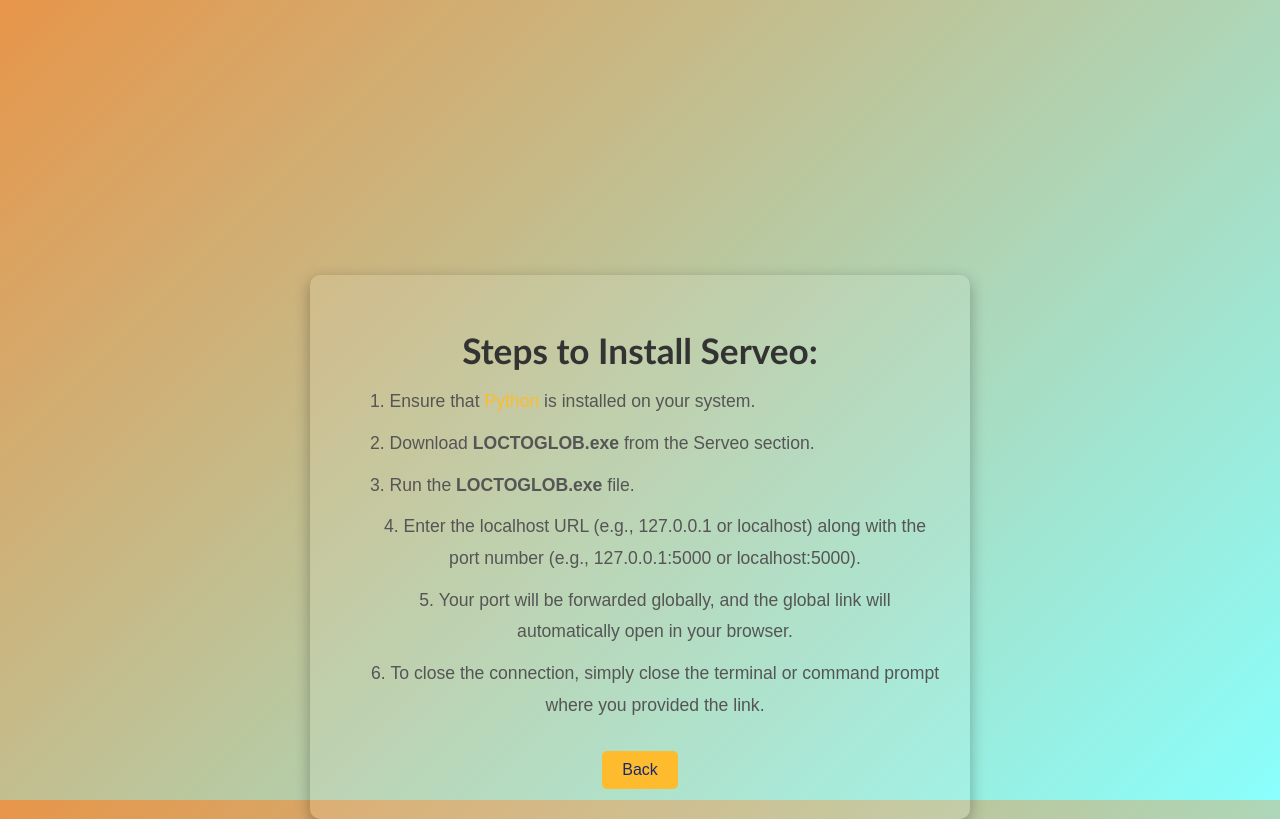
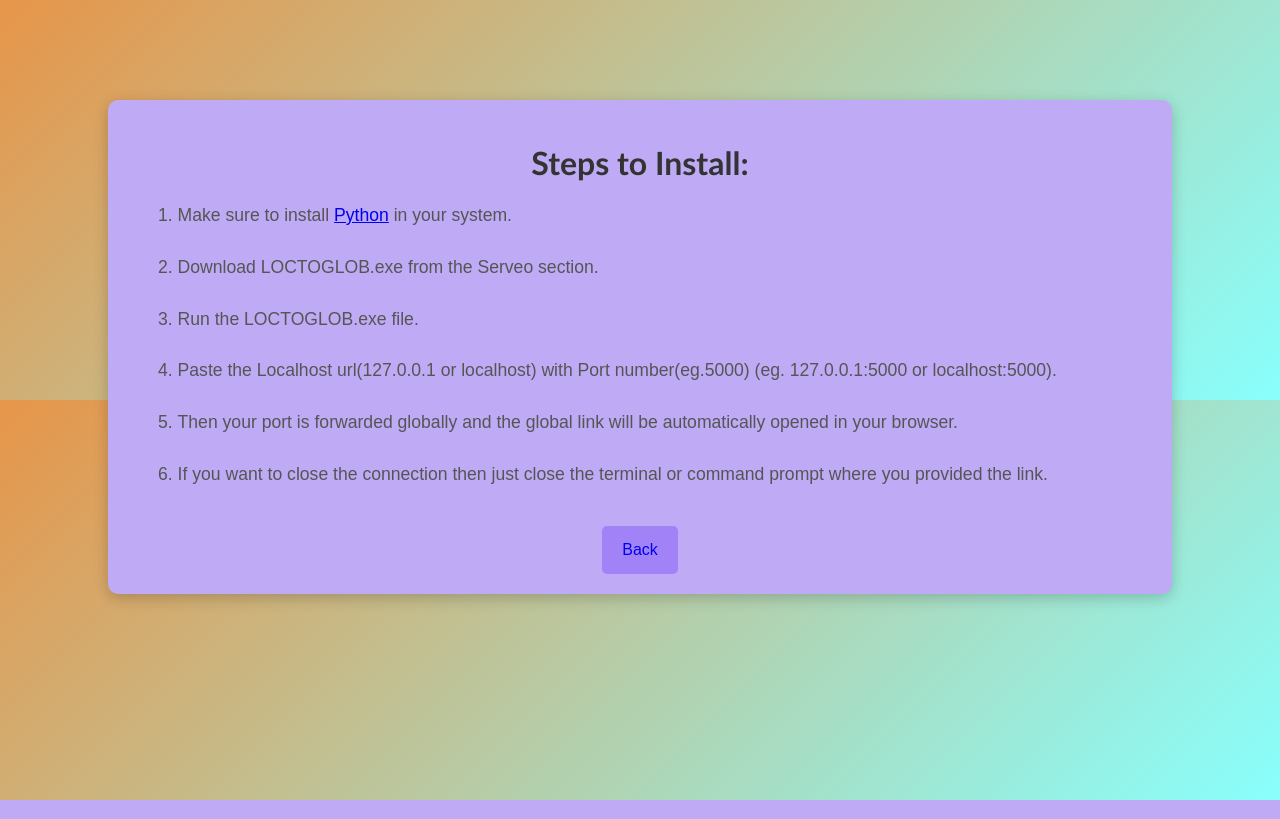
Before and after one commit to MUNEESH08/220701175-CS19542-IP-Project, a Flask app: page /serveo in a window 1280 px wide. Run offline with Flask 2, Linux system fonts and the light colour scheme.

Commit message:
Update serveo.html

```diff
--- a/templates/serveo.html
+++ b/templates/serveo.html
@@ -1,79 +1,20 @@
 <!DOCTYPE html>
-<html lang="en">
+<html>
   <head>
-    <meta charset="UTF-8">
-    <meta name="viewport" content="width=device-width, initial-scale=1.0">
-    <title>Serveo Installation Guide</title>
+    <title>Serveo</title>
     <link rel="stylesheet" href="/static/styles.css" />
-    <style>
-      body {
-        font-family: 'Poppins', sans-serif;
-        background: linear-gradient(45deg, #1a2a6c, #b21f1f, #fdbb2d);
-        color: #fff;
-        display: flex;
-        justify-content: center;
-        align-items: center;
-        min-height: 100vh;
-        margin: 0;
-      }
-      .container {
-        background: rgba(255, 255, 255, 0.1);
-        padding: 30px;
-        border-radius: 10px;
-        box-shadow: 0 5px 15px rgba(0, 0, 0, 0.3);
-        max-width: 600px;
-        width: 100%;
-      }
-      .title {
-        text-align: center;
-        font-size: 2.2em;
-        margin-bottom: 20px;
-      }
-      ol {
-        line-height: 1.8;
-        margin-bottom: 20px;
-      }
-      li {
-        margin-bottom: 10px;
-      }
-      a {
-        color: #fdbb2d;
-        text-decoration: none;
-      }
-      a:hover {
-        color: #fff;
-      }
-      button {
-        background-color: #fdbb2d;
-        color: #1a2a6c;
-        border: none;
-        padding: 10px 20px;
-        font-size: 1em;
-        border-radius: 5px;
-        cursor: pointer;
-      }
-      button a {
-        text-decoration: none;
-        color: #1a2a6c;
-      }
-      button:hover {
-        background-color: #b21f1f;
-        color: #fff;
-      }
-    </style>
   </head>
   <body>
-    <section class="container">
-      <h1 class="title">Steps to Install Serveo:</h1>
+      <section class="container">
+      <h1 class="title">Steps to Install:</h1>
       <ol>
-        <li>Ensure that <a href="https://www.python.org/downloads/" target="_blank">Python</a> is installed on your system.</li>
-        <li>Download <strong>LOCTOGLOB.exe</strong> from the Serveo section.</li>
-        <li>Run the <strong>LOCTOGLOB.exe</strong> file.</li>
-        <li>Enter the localhost URL (e.g., 127.0.0.1 or localhost) along with the port number (e.g., 127.0.0.1:5000 or localhost:5000).</li>
-        <li>Your port will be forwarded globally, and the global link will automatically open in your browser.</li>
-        <li>To close the connection, simply close the terminal or command prompt where you provided the link.</li>
+        <li>Make sure to install <a href="https://www.python.org/downloads/" target="_blank">Python</a> in your system.</li>
+        <li>Download LOCTOGLOB.exe from the Serveo section.</li>
+        <li>Run the LOCTOGLOB.exe file.</li>
+        <li>Paste the Localhost url(127.0.0.1 or localhost) with Port number(eg.5000) (eg. 127.0.0.1:5000 or localhost:5000).</li>
+        <li>Then your port is forwarded globally and the global link will be automatically opened in your browser.</li>
+        <li>If you want to close the connection then just close the  terminal or command prompt where you provided the link.</li>
       </ol>
-      <button><a href="/dashboard">Back</a></button>
+        <button><a href="/dashboard" style="text-decoration: none;">Back</a></button>
     </section>
   </body>
-</html>
```
